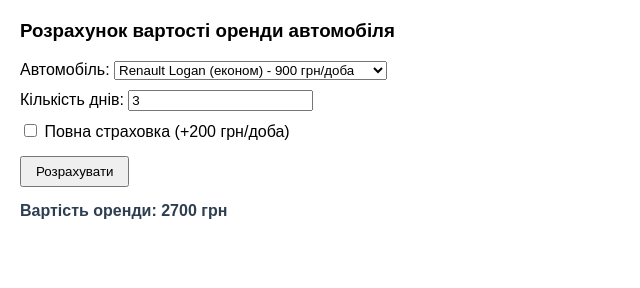
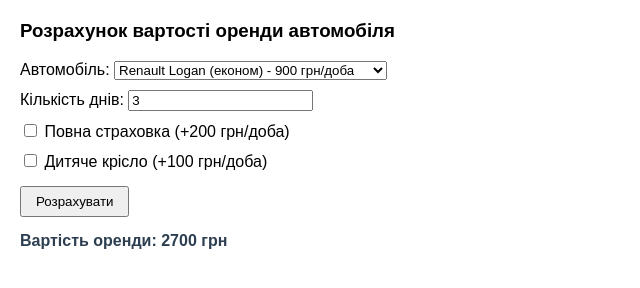
Before and after one commit to mhrebennikova/orenda-avto, a plain HTML site: page index.html in a window 1280 px wide. Both pictures are taken after a click on the button "Розрахувати". Shown: the whole page, without its empty margins (0-640 px from the left). Drawn offline with Linux system fonts and the light colour scheme.

Commit message:
Add child seat option

```diff
--- a/index.html
+++ b/index.html
@@ -30,6 +30,10 @@
         <input type="checkbox" id="insurance"> Повна страховка (+200 грн/доба)
     </label>
 
+    <label>
+        <input type="checkbox" id="childSeat"> Дитяче крісло (+100 грн/доба)
+    </label>
+
     <button onclick="calculate()">Розрахувати</button>
     <p class="result" id="total"></p>
 
@@ -39,13 +43,14 @@
             let price = Number(document.getElementById("car").value);
             let days = Number(document.getElementById("days").value);
             let insurance = document.getElementById("insurance").checked ? 200 : 0;
+            let childSeat = document.getElementById("childSeat").checked ? 100 : 0;
 
             if (days < 1) {
                 alert("Кількість днів має бути не менше 1");
                 return;
             }
 
-            let total = (price + insurance) * days;
+            let total = (price + insurance + childSeat) * days;
             if (days >= 7) {
                 total = total * 0.9;
             }
```
